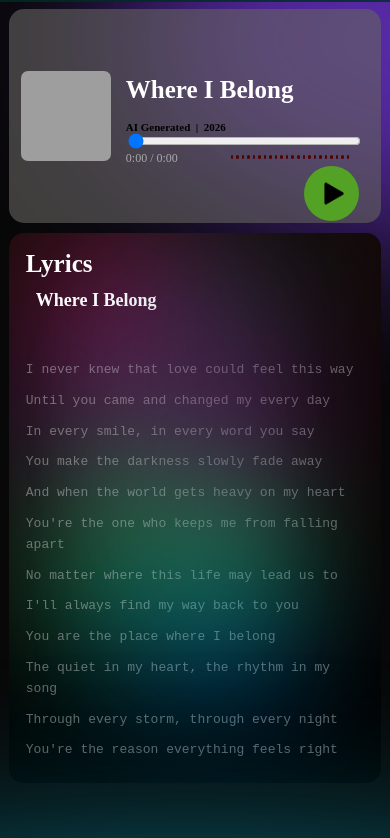
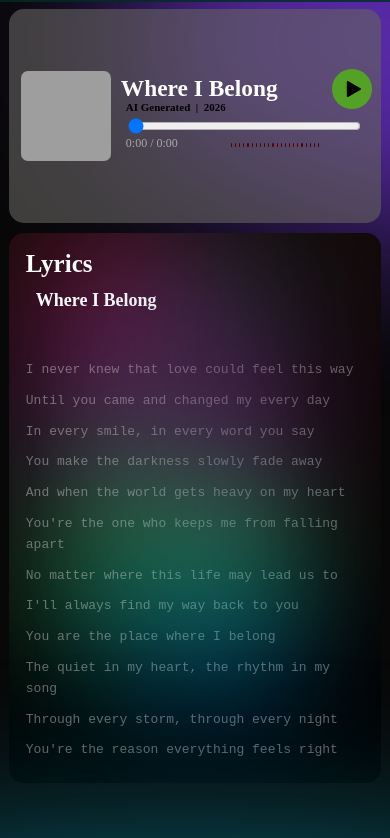
Before and after one commit to Win11Git/herwinlyrics, a plain HTML site: page Where I Belong.html in a window 390 px wide. Shown: the part 61-899 px from the top of the page. Drawn offline with Linux system fonts and the light colour scheme; grey boxes are pictures that could not be loaded.

Commit message:
Update Where I Belong.html

```diff
--- a/Where I Belong.html
+++ b/Where I Belong.html
@@ -477,7 +477,7 @@ body::after {
         color: white;
 
         margin: 0;
-        font-size: clamp(25px, 6vw, 70px);
+        font-size: clamp(20px, 6vw, 70px);
     }
 
 
@@ -1168,12 +1168,12 @@ body::after {
 
         #title {
 
-            left: 105px;
+            left: 100px;
 
             top: 5px;
 
             font-size: clamp(
-                20px,
+                24px,
                 8vw,
                 35px
             );
@@ -1186,7 +1186,7 @@ body::after {
 
             left: 105px;
 
-            top: 50px;
+            top: 30px;
 
             font-size: 11px;
 
@@ -1196,13 +1196,13 @@ body::after {
 
         #playbutton {
 
-            width: 55px;
-
-            height: 55px;
-
-            right: 10px;
-
-            top: 95px;
+            width: 40px;
+
+            height: 40px;
+
+            right: -3px;
+
+            top:-2px;
         }
 
 
@@ -1210,7 +1210,7 @@ body::after {
 
             left: 105px;
 
-            bottom: 10px;
+            bottom: 25px;
 
             width: calc(100% - 115px);
         }
@@ -1272,7 +1272,7 @@ body::after {
        VERY SMALL PHONES
     ============================== */
 
-    @media (max-width: 350px) {
+    @media (max-width: 300px) {
 
         nav ul li a b {
 
@@ -1303,7 +1303,7 @@ body::after {
 
             left: 95px;
 
-            font-size: 20px;
+            font-size: 22px;
 
             max-width: calc(100% - 110px);
         }
@@ -1325,13 +1325,15 @@ body::after {
 
             height: 48px;
 
-            top: 28px;
+            top: -40px;
         }
 
 
         #progress {
 
             left: 95px;
+
+            top: 62px;
 
             width: calc(100% - 105px);
         }
@@ -1394,7 +1396,8 @@ body::after {
 @media (max-width: 450px) {
     #audioInfo {
         left: 105px;
-        width: calc(100% - 115px);
+        top: 50px;
+        width: calc(100% - 100  px);
     }
 }
 
@@ -1446,6 +1449,7 @@ body::after {
 @media (max-width: 450px) {
     #beatVisualizer {
         left: 105px;
+        top: 14px;
         width: calc(100% - 115px);
     }
 }
```
